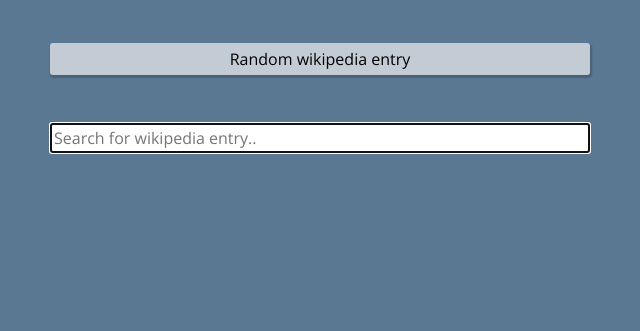
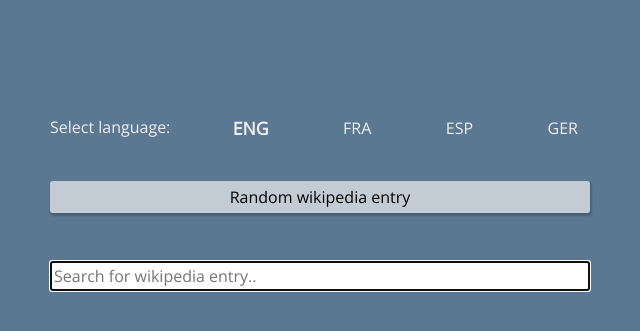
Before and after one commit to Reka85/fcc_wikipedia_viewer, a plain HTML site: page index.html in a window 1280 px wide. Shown: the part 93-424 px from the top of the page, without its empty margins (320-960 px from the left). Drawn offline with nearby package versions, Linux system fonts and the light colour scheme.

Commit message:
language selector added

```diff
--- a/index.html
+++ b/index.html
@@ -13,23 +13,68 @@
   <body>
     <div class="container">
       <div class="row">
-        <div class="col-xs-12 col-md-6 mx-auto">
+        <div class="col-xs-12 col-md-8 mx-auto">
           <div class="text-center">
             <h1>Search for wikipedia entries</h1>
           </div>
+        </div>
+      </div>
+      <div class="row">
+        <div class="col-xs-12 col-md-6 mx-auto">
+          <form id="language-select">
+            <span>Select language: </span>
+            <div ;" class="form-check form-check-inline">
+              <input class="form-check-input" type="radio" name="languages" id="eng" value="en" checked>
+              <label class="form-check-label" for="eng">
+                ENG
+              </label>
+            </div>
+            <div class="form-check form-check-inline">
+              <input class="form-check-input" type="radio" name="languages" id="fr" value="fr">
+              <label class="form-check-label" for="fr">
+                FRA
+              </label>
+            </div>
+            <div class="form-check form-check-inline">
+              <input class="form-check-input" type="radio" name="languages" id="es" value="es">
+              <label class="form-check-label" for="es">
+                ESP
+              </label>
+            </div>
+            <div class="form-check form-check-inline">
+              <input class="form-check-input" type="radio" name="languages" id="de" value="de">
+              <label class="form-check-label" for="de">
+                GER
+              </label>
+            </div>
+          </form>
+        </div>
+      </div>
+      <div class="row">
+        <div class="col-xs-12 col-md-6 mx-auto">
           <div id="random-button">
             <a href="https://en.wikipedia.org/wiki/Special:Random" target="_blank"><button id="button">Random wikipedia entry</button></a>
           </div>
-
+        </div>
+      </div>
+      <div class="row">
+        <div class="col-xs-12 col-md-6 mx-auto">
           <div id="field">
             <input autofocus="" id="search-field" type="text" placeholder="Search for wikipedia entry..">
           </div>
-
+        </div>
+      </div>
+      <div class="row">
+        <div class="col-xs-12 col-md-8 mx-auto">
           <div id="results">
             <ul class="list-unstyled" id="result-list">
 
             </ul>
           </div>
+        </div>
+      </div>
+
+
         </div>
       </div>
     </div>
--- a/scripts/script.js
+++ b/scripts/script.js
@@ -2,13 +2,22 @@
   const searchField = document.getElementById("search-field")
   searchField.value="";
   const results = document.getElementById("result-list");
-  const lang = document.getElementById("language-selector")
+  let languageChosen = "en"
+  const lang = document.querySelector('#language-select');
+  const randomLink = document.querySelector('#random-button a')
+
+  function handlerFunction(){
+    languageChosen = document.querySelector('input[name="languages"]:checked').value;
+    randomLink.href = `https://${languageChosen}.wikipedia.org/wiki/Special:Random`;
+  };
+
+  lang.onchange = handlerFunction;
 
   searchField.addEventListener("keyup", function(event) {
     event.preventDefault();
     if (event.keyCode === 13) {
       results.innerHTML = "";
-          fetch(`https://en.wikipedia.org/w/api.php?&origin=*&action=opensearch&search=${searchField.value}&limit=5`)
+      fetch(`https://${languageChosen}.wikipedia.org/w/api.php?&origin=*&action=opensearch&search=${searchField.value}&limit=5`)
       .then(response => {
         if(!response.ok){
           throw new Error(response.statusText);
@@ -19,7 +28,6 @@
         if (data[1].length === 0){
           results.insertAdjacentHTML("afterbegin", `The keyword \"${searchField.value}\" was not found on wikipedia`)
         } else {
-              console.log(data)
           data[1].forEach(function(value, index){
             const item = `<li><a href="${data[3][index]}" target="_blank">${value}</a>
                           <p>${data[2][index].substring(0,80)}..</p>
--- a/stylesheets/style.css
+++ b/stylesheets/style.css
@@ -9,7 +9,7 @@
 }
 
 #random-button{
-  margin-top: 3em;
+  margin-top: 2.5em;
 }
 
 #button{
@@ -65,3 +65,21 @@
   font-weight: 300;
   font-size:0.9em;
 }
+ /*language selector*/
+input[type="radio"]{
+  visibility:hidden;
+}
+
+label {
+  cursor: pointer;
+}
+input:checked + label {
+  font-size: 1.1em;
+  font-weight: bold;
+}
+
+#language-select{
+  margin-top: 7em;
+  display:flex;
+  justify-content: space-between;
+}
```
Lines whose indentation alone changed are shown as unchanged.
